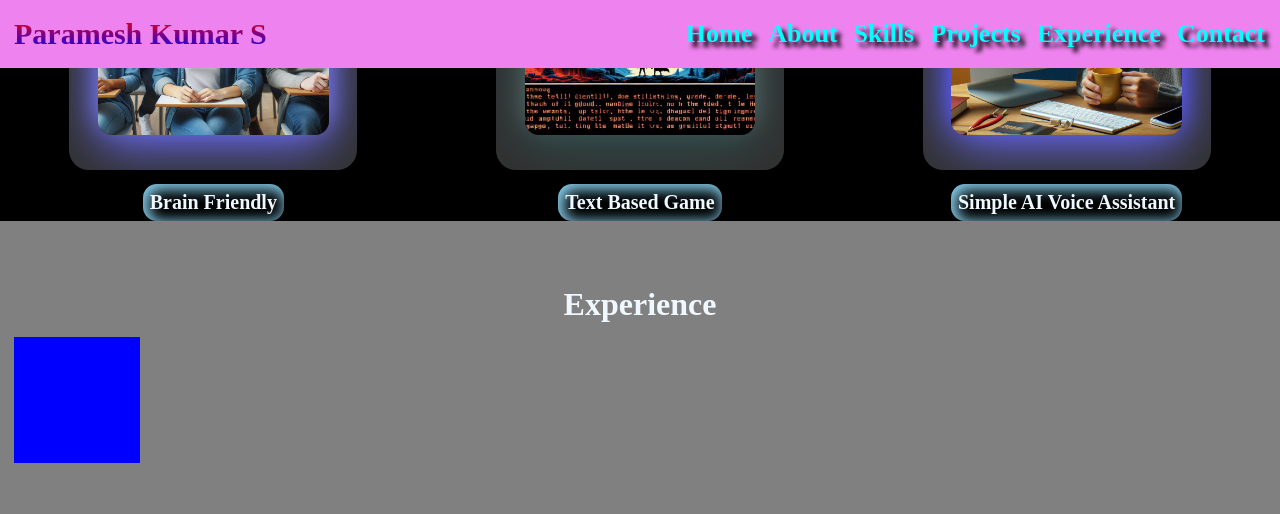
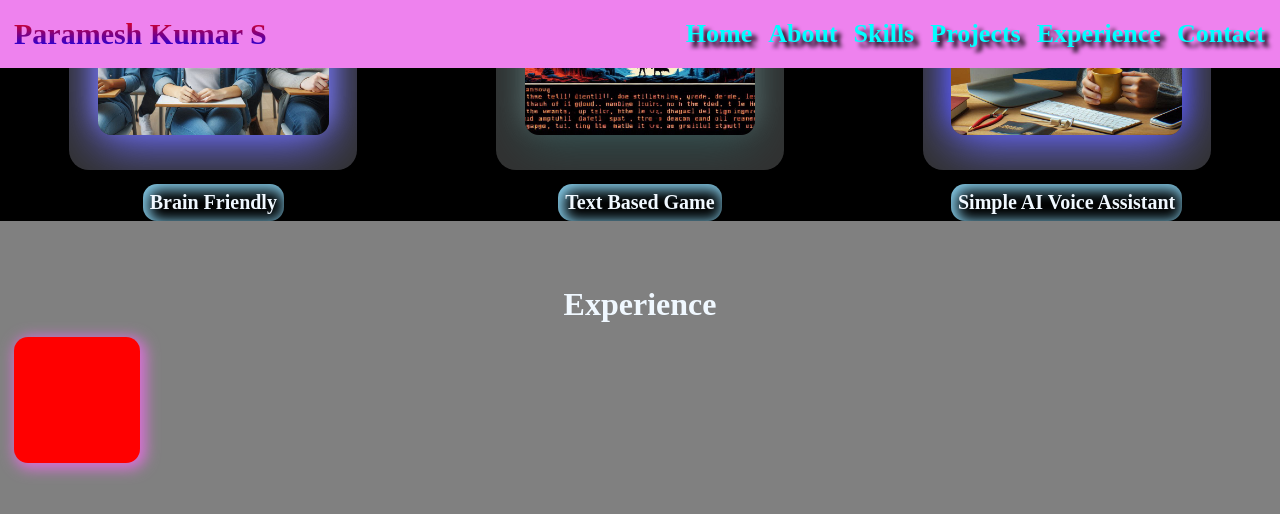
Before and after one commit to Paramesh-Kumar-2004/VP_Portfolio-2, a React (Create React App) app: page / in a window 1280 px wide. In both pictures the pointer is over the element 77 px from the left and 3595 px from the top of the page. Shown: the part 3195-3709 px from the top of the page. Built offline with nearby package versions, Linux system fonts and the light colour scheme.

Commit message:
Updating The Experience Styles

```diff
--- a/src/Styles/Experience.css
+++ b/src/Styles/Experience.css
@@ -9,4 +9,11 @@
     height: 126px;
     width: 126px;
     background: blue;
+    border-radius: 14px;
 }
+
+.Experience_Card:hover {
+    background: red;
+    box-shadow: 3px 3px 14px 3px orchid;
+    transition: all 1s ease-in-out;
+}
```
